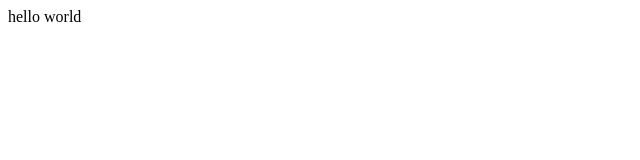
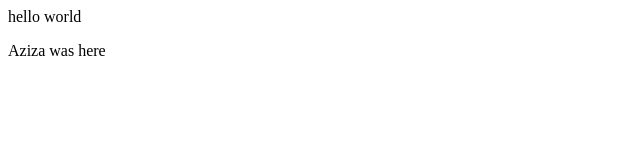
Before and after one commit to Sylver11/umthunzi-webview, a website: page index.html in a window 1280 px wide. Shown: the full height of the page, 0-640 px from the left. Drawn offline with Linux system fonts and the light colour scheme.

Commit message:
azizas computer

```diff
--- a/index.html
+++ b/index.html
@@ -1,24 +1,30 @@
 <html>
+
 <head>
   <title>My Awesome Webview</title>
 </head>
+
 <body>
 
   <script>
-
-(function(d, s, id){
+    (function (d, s, id) {
       var js, fjs = d.getElementsByTagName(s)[0];
-  if (d.getElementById(id)) {return;}
-  js = d.createElement(s); js.id = id;
+      if (d.getElementById(id)) {
+        return;
+      }
+      js = d.createElement(s);
+      js.id = id;
       js.src = "//connect.facebook.net/en_US/messenger.Extensions.js";
       fjs.parentNode.insertBefore(js, fjs);
     }(document, 'script', 'Messenger'));
-
-
   </script>
 
 
 
   <p>hello world</p>
+
+
+  <p>Aziza was here</p>
 </body>
+
 </html>
```
Lines whose indentation alone changed are shown as unchanged.
